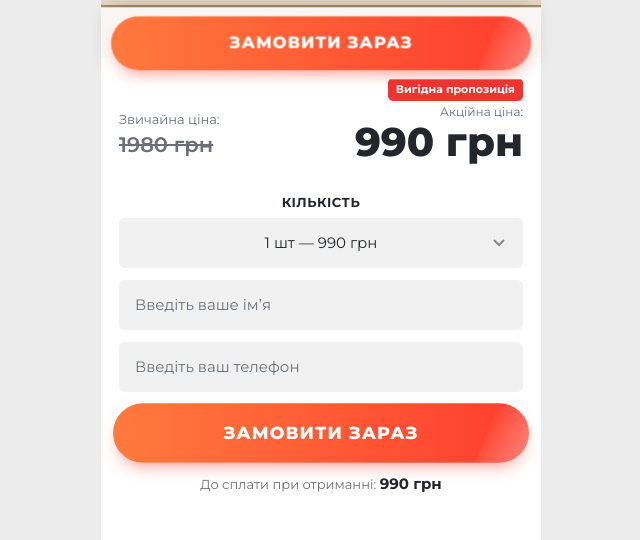
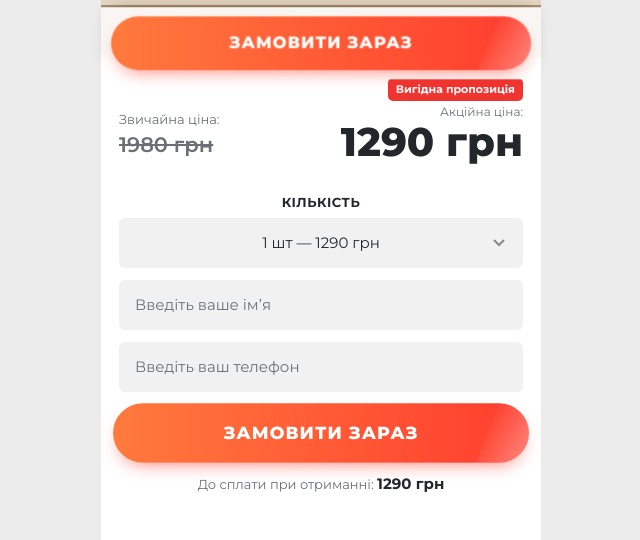
Before and after one commit to danshapovalov90-del/susharkaskladna, a plain HTML site: page public/index.html in a window 1280 px wide. Shown: the part 800-1340 px from the top of the page, 319-959 px from the left. Drawn offline with Linux system fonts and the light colour scheme.

Commit message:
Add files via upload

```diff
--- a/public/index.html
+++ b/public/index.html
@@ -3,7 +3,7 @@
 <head>
 <meta charset="utf-8">
 <meta name="viewport" content="width=device-width, initial-scale=1, viewport-fit=cover">
-<title>Вертикальна сушарка для одягу — 990 грн, оплата при отриманні</title>
+<title>Вертикальна сушарка для одягу — 1290 грн, оплата при отриманні</title>
 <link rel="preconnect" href="https://fonts.googleapis.com">
 <link rel="preconnect" href="https://fonts.gstatic.com" crossorigin>
 <link href="https://fonts.googleapis.com/css2?family=Montserrat:wght@400;500;600;700;800;900&subset=cyrillic,cyrillic-ext&display=swap" rel="stylesheet">
@@ -409,15 +409,15 @@ fbq('track','PageView');
     <div class="order" id="order">
       <div class="pricebar">
         <div class="old">Звичайна ціна:<s>1980 грн</s></div>
-        <div class="new"><span class="tag">Вигідна пропозиція</span><small>Акційна ціна:</small><strong>990 грн</strong></div>
+        <div class="new"><span class="tag">Вигідна пропозиція</span><small>Акційна ціна:</small><strong>1290 грн</strong></div>
       </div>
       <form class="order-form" novalidate>
         <div class="fld">
           <label for="qty-a">Кількість</label>
           <select id="qty-a" name="qty" data-sync="qty">
-            <option value="1">1 шт — 990 грн</option>
-            <option value="2">2 шт — 1 980 грн</option>
-            <option value="3">3 шт — 2 970 грн</option>
+            <option value="1">1 шт — 1290 грн</option>
+            <option value="2">2 шт — 2 580 грн</option>
+            <option value="3">3 шт — 3 870 грн</option>
           </select>
         </div>
         <div class="fld">
@@ -431,7 +431,7 @@ fbq('track','PageView');
         <input class="hp" type="text" name="website" tabindex="-1" autocomplete="off" aria-hidden="true">
         <button class="cta" type="submit">Замовити зараз</button>
         <div class="err" data-err="form" role="alert" style="text-align:center;margin-top:8px"></div>
-        <p class="total">До сплати при отриманні: <b data-total>990 грн</b></p>
+        <p class="total">До сплати при отриманні: <b data-total>1290 грн</b></p>
       </form>
     </div>
   </section>
@@ -571,15 +571,15 @@ fbq('track','PageView');
     <div class="box">
       <div class="pricebar">
         <div class="old">Звичайна ціна:<s>1980 грн</s></div>
-        <div class="new"><span class="tag">Вигідна пропозиція</span><small>Акційна ціна:</small><strong>990 грн</strong></div>
+        <div class="new"><span class="tag">Вигідна пропозиція</span><small>Акційна ціна:</small><strong>1290 грн</strong></div>
       </div>
       <form class="order-form" novalidate>
         <div class="fld">
           <label for="qty-b">Кількість</label>
           <select id="qty-b" name="qty" data-sync="qty">
-            <option value="1">1 шт — 990 грн</option>
-            <option value="2">2 шт — 1 980 грн</option>
-            <option value="3">3 шт — 2 970 грн</option>
+            <option value="1">1 шт — 1290 грн</option>
+            <option value="2">2 шт — 2 580 грн</option>
+            <option value="3">3 шт — 3 870 грн</option>
           </select>
         </div>
         <div class="fld">
@@ -593,7 +593,7 @@ fbq('track','PageView');
         <input class="hp" type="text" name="website" tabindex="-1" autocomplete="off" aria-hidden="true">
         <button class="cta" type="submit">Замовити зараз</button>
         <div class="err" data-err="form" role="alert" style="text-align:center;margin-top:8px"></div>
-        <p class="total">До сплати при отриманні: <b data-total>990 грн</b></p>
+        <p class="total">До сплати при отриманні: <b data-total>1290 грн</b></p>
         <p class="stock">Залишилося: <b id="stock">9</b> сушарок по акції!</p>
       </form>
     </div>
@@ -608,7 +608,7 @@ fbq('track','PageView');
 
 <script>
 (function(){
-  var PRICE = 990;
+  var PRICE = 1290;
   var STOCK = 9;          // оновлюйте реальним залишком
   var ENDPOINT = '/.netlify/functions/order';   // серверна функція, що передає заявку в LP-CRM
   var UTM = {};
@@ -682,7 +682,7 @@ fbq('track','PageView');
             '<p>Заявку прийнято. Менеджер зателефонує за номером ' + payload.phone.replace(/[<>&"]/g,'') + ' найближчим часом.</p></div>';
           done = true; updateSticky();
           try {
-            if (window.fbq) fbq('track', 'Lead', {value: PRICE * payload.qty, currency: 'UAH', content_name: 'Сушарка 3-ярусна', num_items: payload.qty});
+            if (window.fbq) fbq('track', 'Purchase', {value: PRICE * payload.qty, currency: 'UAH', content_type: 'product', num_items: payload.qty});
           } catch(_){}
         })
         .catch(function(){
```
